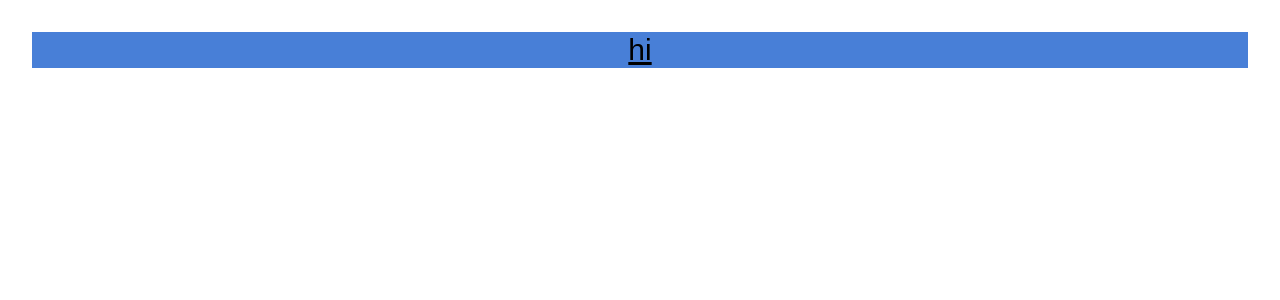
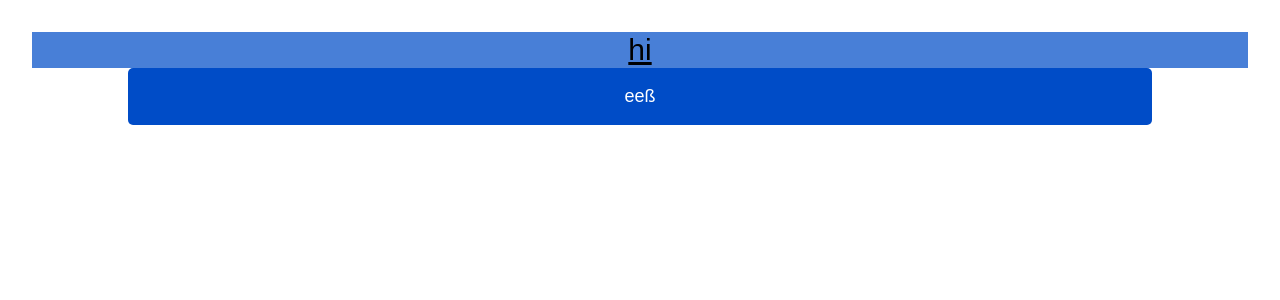
Before and after one commit to PDA-BillyBang/billybang-client, a React (Vite) app: page / in a window 1280 px wide. Shown: the top 300 px of the page. Built offline with nearby package versions, Linux system fonts and the light colour scheme.

Commit message:
feat : large button 추가

```diff
--- a/src/App.tsx
+++ b/src/App.tsx
@@ -1,4 +1,5 @@
 import "./App.css";
+import LargeButton from "./components/common/button/LargeButton";
 
 function App() {
   // const [count, setCount] = useState(0);
@@ -6,6 +7,7 @@ function App() {
   return (
     <>
       <div className="text-3xl underline bg-blue-2">hi</div>
+      <LargeButton text="eeß" customWidth="w-[80vw]" isActive={1} />
     </>
   );
 }
--- /dev/null
+++ b/src/components/common/button/LargeButton.tsx
@@ -0,0 +1,17 @@
+import React from "react";
+
+interface Props {
+  text: string;
+  customWidth: string;
+  isActive: number;
+}
+
+export default function LargeButton({ text, customWidth, isActive }: Props) {
+  return (
+    <button
+      className={`bg-blue-1 text-white-1 text-[18px] rounded-[5px] h-[57px] ${customWidth} hover:bg-dark-blue-1`}
+    >
+      {text}
+    </button>
+  );
+}
--- a/tailwind.config.js
+++ b/tailwind.config.js
@@ -22,6 +22,7 @@ module.exports = {
       "blue-2": "#487FD7",
       "blue-3": "#91AFFF",
       "blue-4": "#DAE5F7",
+      "dark-blue-1": "#0042AE",
     },
     fontFamily: {
       sans: ["Graphik", "sans-serif"],
```
Also changed, not shown: src/components/common/button/SmallButton.tsx (added), src/components/common/header/MainHeader.tsx (added), src/components/common/header/SubHeader.tsx (added).
